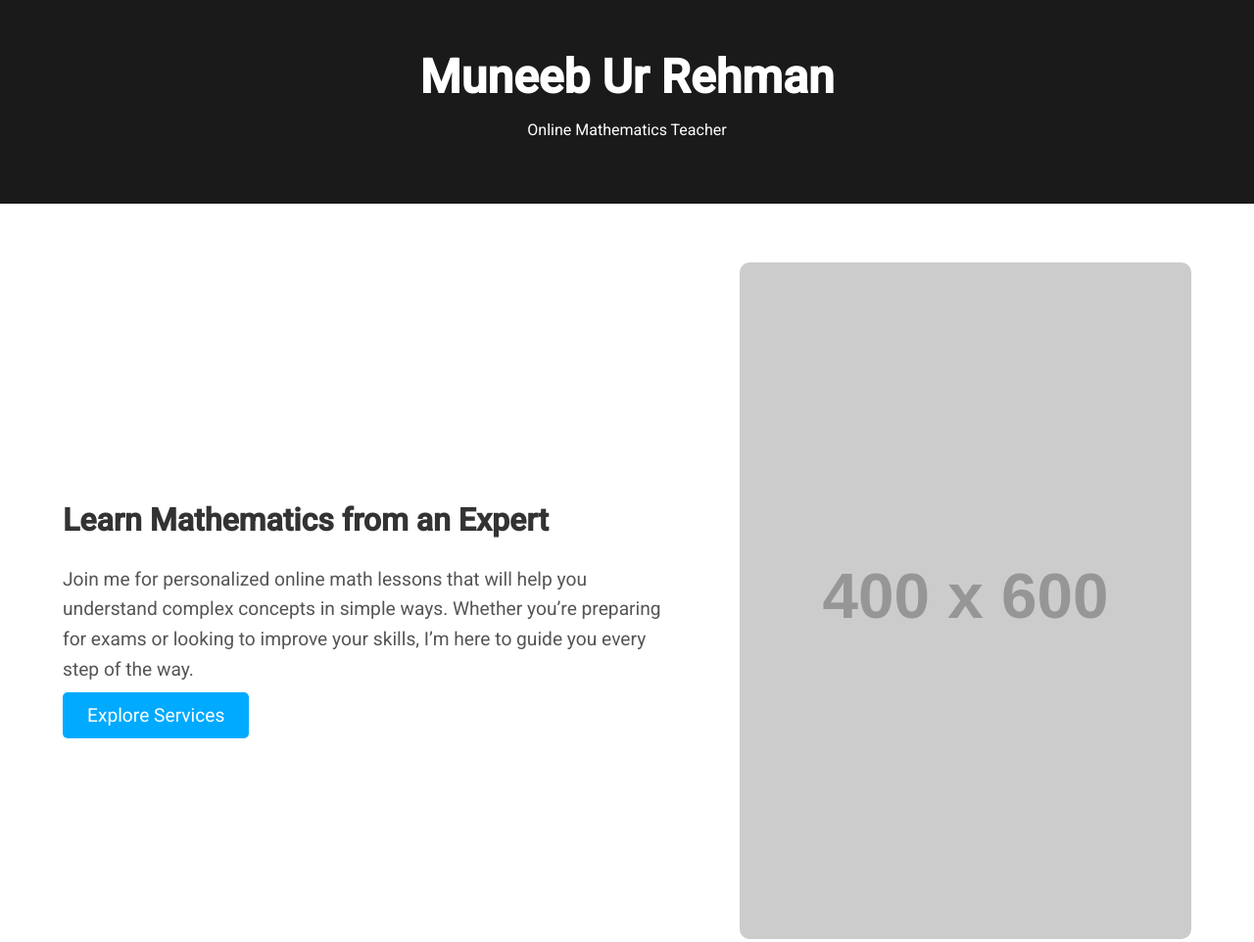
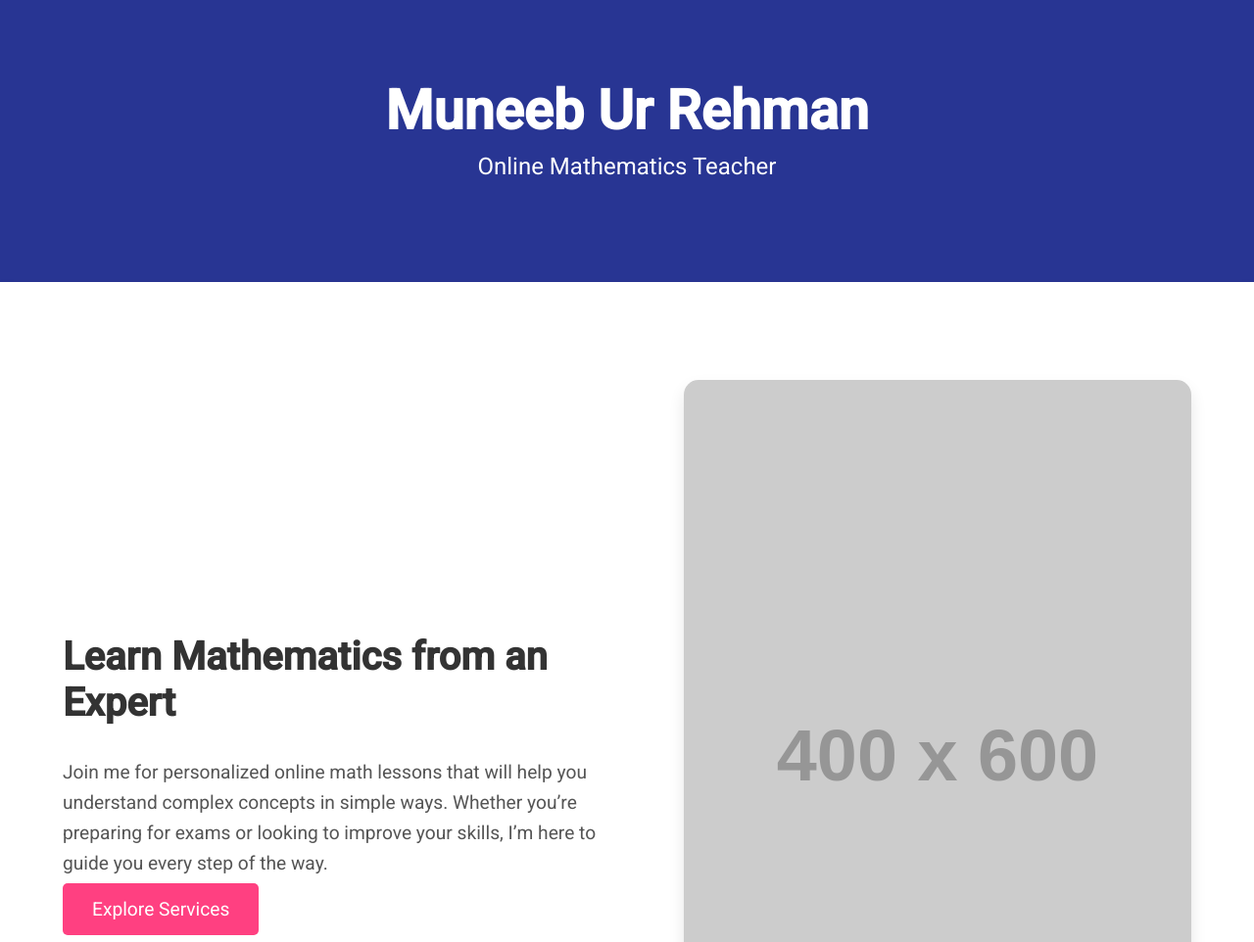
Before and after one commit to DanishWaqas-Teacher/Muneeb-math, a plain HTML site: page Index.html in a window 1280 px wide. Shown: the top 962 px of the page at 98% size. Drawn offline with Linux system fonts and the light colour scheme; placeholder pictures from the web are drawn by us.

Commit message:
Update Index.html

```diff
--- a/Index.html
+++ b/Index.html
@@ -10,74 +10,85 @@
             font-family: 'Roboto', sans-serif;
             margin: 0;
             padding: 0;
-            background-color: #f4f4f4;
+            background-color: #f0f4f8;
         }
 
         header {
-            background-color: #1a1a1a;
+            background-color: #283593;
             color: white;
             text-align: center;
-            padding: 50px 0;
+            padding: 80px 0;
         }
 
         header h1 {
-            font-size: 3em;
+            font-size: 3.5em;
             margin: 0;
+            font-weight: 600;
+        }
+
+        header p {
+            font-size: 1.5em;
+            margin-top: 10px;
         }
 
         .hero-section {
             display: flex;
             justify-content: space-between;
-            padding: 60px 5%;
-            background-color: #fff;
+            padding: 100px 5%;
+            background-color: #ffffff;
             align-items: center;
+            box-shadow: 0 4px 8px rgba(0, 0, 0, 0.1);
         }
 
         .hero-section img {
-            width: 40%;
-            border-radius: 10px;
+            width: 45%;
+            border-radius: 15px;
+            box-shadow: 0 8px 16px rgba(0, 0, 0, 0.1);
         }
 
         .hero-content {
-            width: 55%;
+            width: 50%;
         }
 
         .hero-content h2 {
-            font-size: 2em;
+            font-size: 2.5em;
             color: #333;
+            font-weight: 700;
         }
 
         .hero-content p {
             font-size: 1.2em;
             color: #555;
             line-height: 1.6;
+            margin-top: 20px;
         }
 
         .cta-btn {
-            background-color: #00aaff;
+            background-color: #ff4081;
             color: white;
-            padding: 12px 25px;
+            padding: 15px 30px;
             text-decoration: none;
             border-radius: 5px;
             font-size: 1.2em;
+            margin-top: 30px;
         }
 
         .cta-btn:hover {
-            background-color: #0088cc;
+            background-color: #e91e63;
         }
 
         .services-section {
             display: flex;
             justify-content: space-around;
             padding: 60px 5%;
-            background-color: #f9f9f9;
+            background-color: #f7f7f7;
         }
 
         .service-card {
             background-color: white;
             padding: 30px;
             text-align: center;
-            border-radius: 10px;
+            border-radius: 15px;
             box-shadow: 0 4px 6px rgba(0, 0, 0, 0.1);
             width: 30%;
         }
@@ -85,6 +96,7 @@
         .service-card h3 {
             font-size: 1.8em;
             color: #333;
+            font-weight: 600;
         }
 
         .service-card p {
@@ -93,15 +105,19 @@
         }
 
         footer {
-            background-color: #333;
+            background-color: #283593;
             color: white;
             padding: 20px 0;
             text-align: center;
         }
 
         footer a {
-            color: #00aaff;
+            color: #ff4081;
             text-decoration: none;
+        }
+
+        footer a:hover {
+            text-decoration: underline;
         }
     </style>
 </head>
@@ -118,7 +134,8 @@
         <p>Join me for personalized online math lessons that will help you understand complex concepts in simple ways. Whether you’re preparing for exams or looking to improve your skills, I’m here to guide you every step of the way.</p>
         <a href="#services" class="cta-btn">Explore Services</a>
     </div>
-    <img src="https://via.placeholder.com/400x600?text=Male+Image" alt="Male Teacher">
+    <!-- Replace with your own image -->
+    <img src="https://via.placeholder.com/400x600?text=Male+Teacher" alt="Male Teacher">
 </section>
 
 <section class="services-section" id="services">
```
